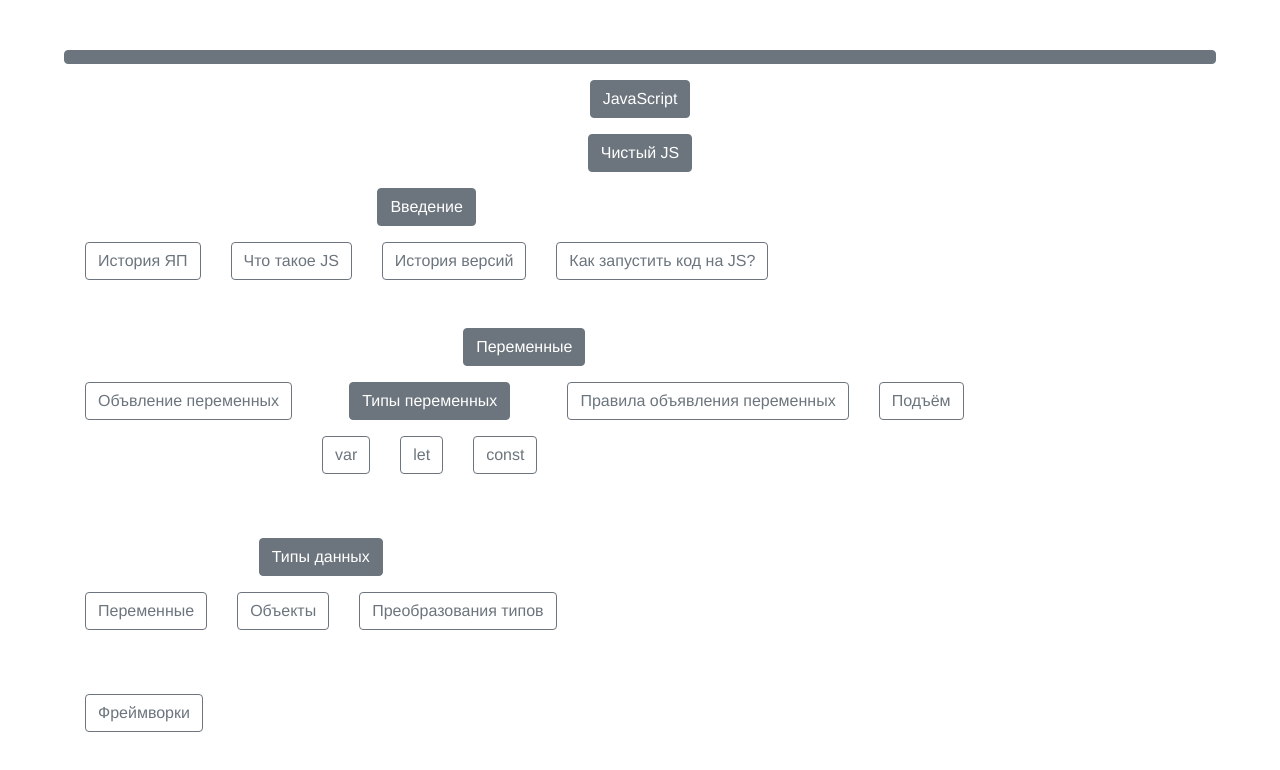
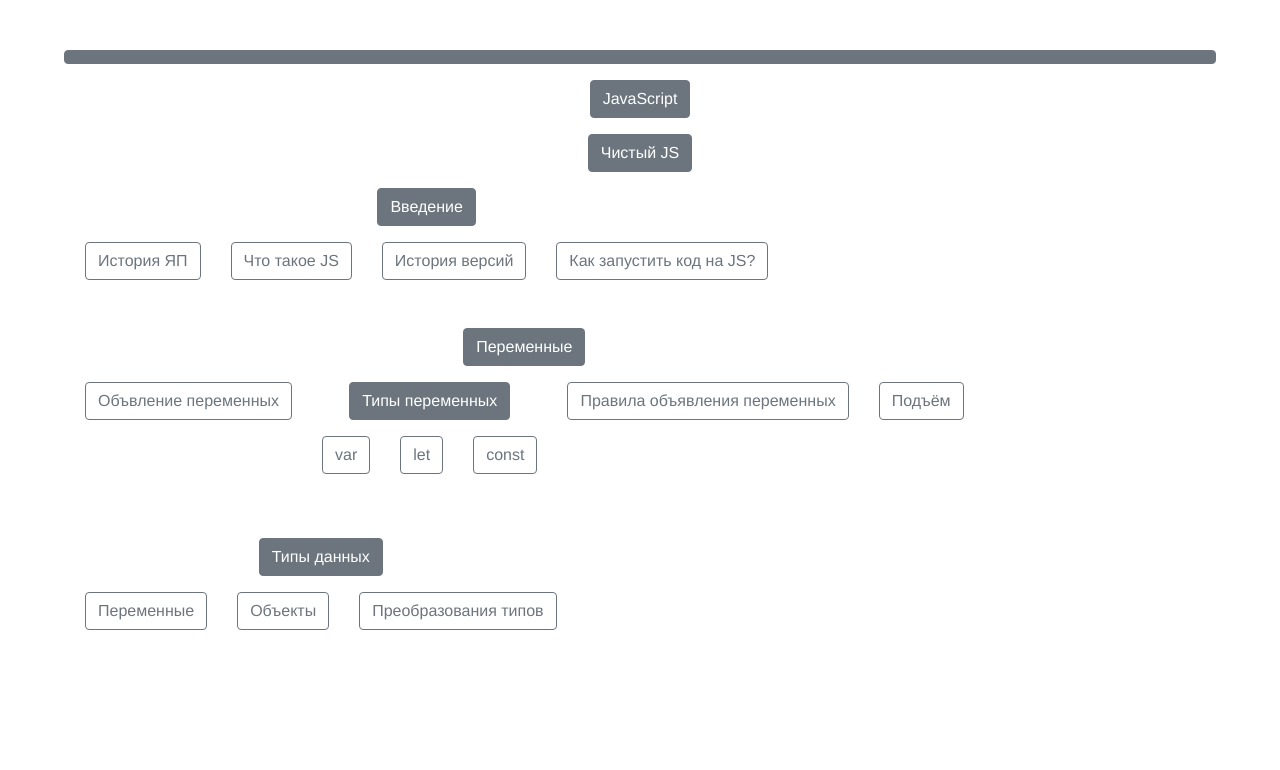
Before and after one commit to Uly09/Roadmap_CyberGarden, a Vue app in the folder roadmap-project/: page / in a window 1280 px wide. Both pictures are taken after a click on the button "Принять". Shown: the top 770 px of the page. Built offline with nearby package versions, Linux system fonts and the light colour scheme.

Commit message:
update styles

```diff
--- a/roadmap-project/src/components/Roadmap.vue
+++ b/roadmap-project/src/components/Roadmap.vue
@@ -17,7 +17,7 @@
             </b-form-group>
         </b-card>
         <div v-show="toggleBtn"><b-button block variant="secondary">{{ selected }}</b-button></div>
-        <div v-show="toggleBtn" ref="roadmapBlock" class="container"></div>
+        <div v-show="toggleBtn" ref="roadmapBlock" class="container w-100"></div>
     </div>
 </template>
 
@@ -60,23 +60,23 @@
                         {caption: "Объекты", elements: []},
                         {caption: "Преобразования типов", elements: []},
                     ]},
-                ]},
-                {caption: "Фреймворки", elements: []}
+                ]}
             ] }
-
         ]
       }
     },
     methods: {
         generateRoadmap(array, block) {
-            block += '<div class="row row-cols-' + array.length + '">';
+            block += '<div class="row row-cols-' + array.length + '" justify-content-md-center>';
 
             array.forEach((item) => {
-                block += '<div class="col my-3 col-md-auto"><button class="btn btn-';
+                block += '<div class="col my-3 col-md-auto"><button type="button" class="btn btn-';
                 if (item.elements.length > 0) {
                     block += 'secondary">' + item.caption + '</button>';
                     block = this.generateRoadmap(item.elements, block);
-                } else block += 'outline-secondary">' + item.caption + '</button>';
+                } else {
+                    block += 'outline-secondary">' + item.caption + '</button>';
+                }
                 block += '</div>';
             });
             block += '</div>';
```
